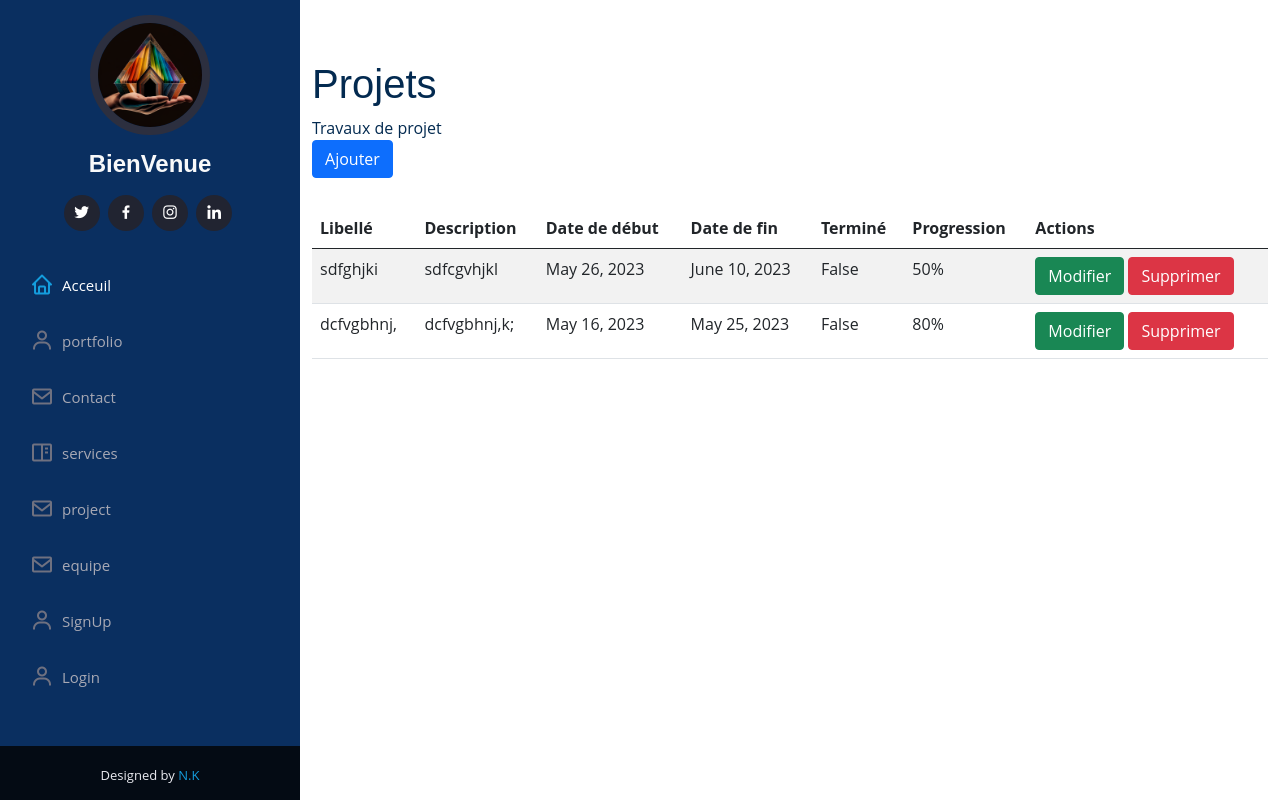
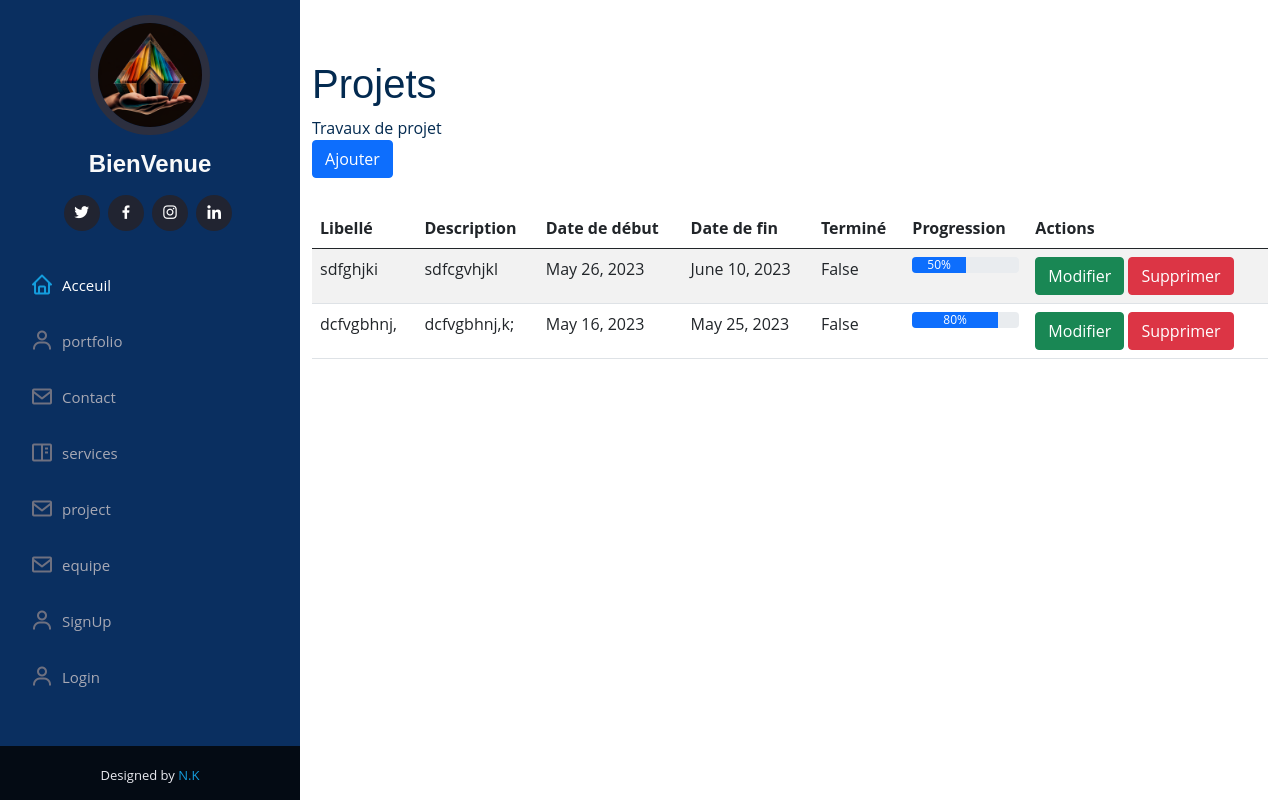
Before and after one commit to Khouloud-Bhlel/project_portfolio_website_django, a Django app: page /project in a window 1280 px wide. Run offline with Django 3.2, Linux system fonts and the light colour scheme; data comes from the database, SQL or seed files in the repository; some libraries are stand-ins or nearby versions.

Commit message:
project.html

```diff
--- a/templates/project.html
+++ b/templates/project.html
@@ -32,7 +32,11 @@
             <td>{{ projet.date_debut }}</td>
             <td>{{ projet.date_fin }}</td>
             <td>{{ projet.acheve }}</td>
-            <td>{{ projet.progression }}%</td>
+            <td>
+              <div class="progress">
+                <div class="progress-bar" role="progressbar" style="width: {{ projet.progression }}%;" aria-valuenow="{{ projet.progression }}" aria-valuemin="0" aria-valuemax="100">{{ projet.progression }}%</div>
+              </div>
+            </td>
             <td>
               <a href="{% url 'modifier_projet' projet.pk %}" class="btn btn-success">Modifier</a>
               <a href="{% url 'supprimer_projet' projet.pk %}" class="btn btn-danger">Supprimer</a>
```
